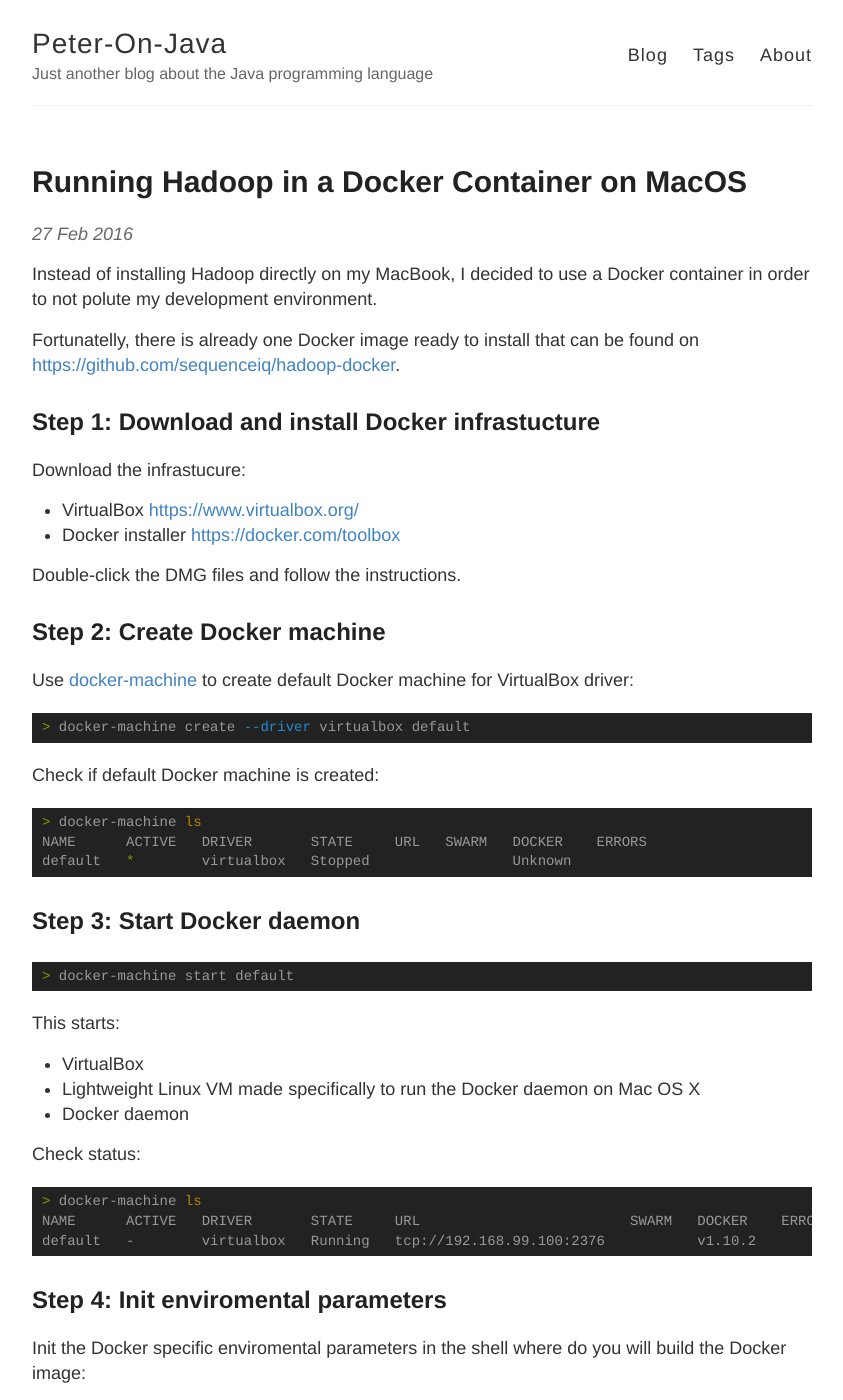
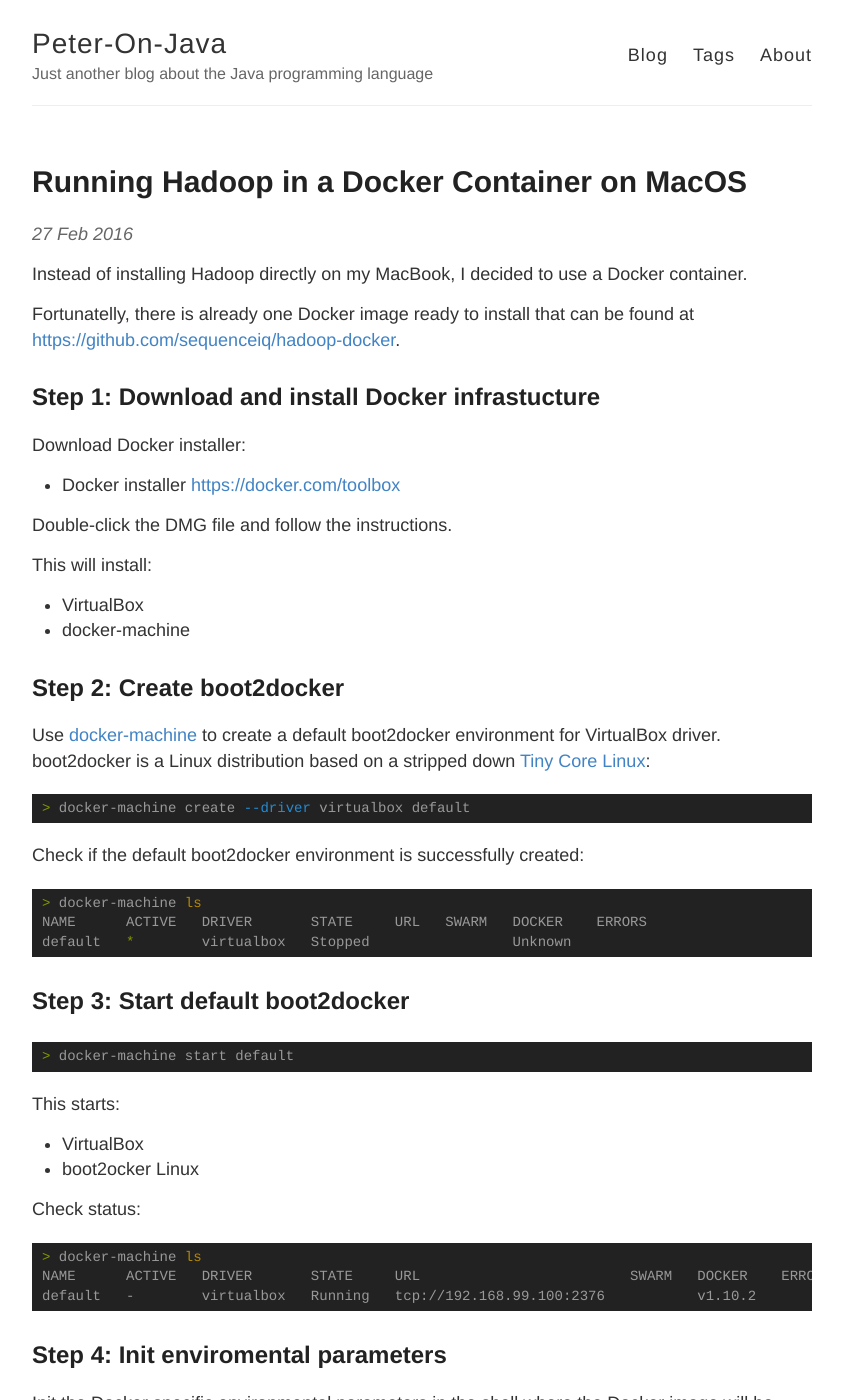
Before and after one commit to peterkeller/peterkeller.github.io, a Jekyll site: the page built from _posts/2016-02-27-hadoop-docker-macos.md, in a window 1280 px wide and 1400 px high. Shown: the whole window, without its empty margins (218-1061 px from the left). Built offline with Jekyll 4.4.1, drawn with Linux system fonts in a browser that asks for light colours; comment, search, counter and statistics services are not loaded; some of the changed text lies outside the part shown.

Commit message:
Finetuning

```diff
--- a/_posts/2016-02-27-hadoop-docker-macos.md
+++ b/_posts/2016-02-27-hadoop-docker-macos.md
@@ -11,31 +11,37 @@
 ---
 
 Instead of installing Hadoop directly on my MacBook, I decided to use a Docker
-container in order to not polute my development environment.
+container.
 
 Fortunatelly, there is already one Docker image ready to install that can be found
-on [https://github.com/sequenceiq/hadoop-docker](https://github.com/sequenceiq/hadoop-docker).
+at [https://github.com/sequenceiq/hadoop-docker](https://github.com/sequenceiq/hadoop-docker).
 
 
 ## Step 1: Download and install Docker infrastucture
 
-Download the infrastucure:
+Download Docker installer:
 
-- VirtualBox [https://www.virtualbox.org/](https://www.virtualbox.org/)
 - Docker installer [https://docker.com/toolbox](https://docker.com/toolbox)
 
-Double-click the DMG files and follow the instructions.
+Double-click the DMG file and follow the instructions.
+
+This will install:
+
+- VirtualBox
+- docker-machine
 
 
-## Step 2: Create Docker machine
+## Step 2: Create boot2docker
 
-Use [docker-machine](https://docs.docker.com/machine/) to create default Docker machine for VirtualBox driver:
+Use [docker-machine](https://docs.docker.com/machine/) to create a default boot2docker
+environment for VirtualBox driver. boot2docker is a Linux distribution
+based on a stripped down [Tiny Core Linux](http://tinycorelinux.net/):
 
 {% highlight sh %}
 > docker-machine create --driver virtualbox default
 {% endhighlight %}
 
-Check if default Docker machine is created:
+Check if the default boot2docker environment is successfully created:
 
 {% highlight sh %}
 > docker-machine ls
@@ -44,7 +50,7 @@
 {% endhighlight %}
 
 
-## Step 3: Start Docker daemon
+## Step 3: Start default boot2docker
 
 {% highlight sh %}
 > docker-machine start default
@@ -53,8 +59,7 @@
 This starts:
 
 - VirtualBox
-- Lightweight Linux VM made specifically to run the Docker daemon on Mac OS X
-- Docker daemon
+- boot2ocker Linux
 
 Check status:
 
@@ -67,7 +72,8 @@
 
 ## Step 4: Init enviromental parameters
 
-Init the Docker specific enviromental parameters in the shell where do you will build the Docker image:
+Init the Docker specific environmental parameters in the shell where the Docker image
+will be built:
 
 {% highlight sh %}
 > eval "$(docker-machine env default)"
@@ -90,7 +96,7 @@
 > git clone https://github.com/sequenceiq/hadoop-docker.git
 {% endhighlight %}
 
-The `hadoop-docker` has been created. Step into it, for the further processing:
+The `hadoop-docker` has been created. Step into it for the further processing:
 
 {% highlight sh %}
 > cd hadoop-docker
```
Also changed, not shown: other parts of _posts/2016-02-27-hadoop-docker-macos.md (+2 -2 lines), _posts/2016-03-04-run-oracle-with-docker-on-macos.md (+2 -2 lines).
